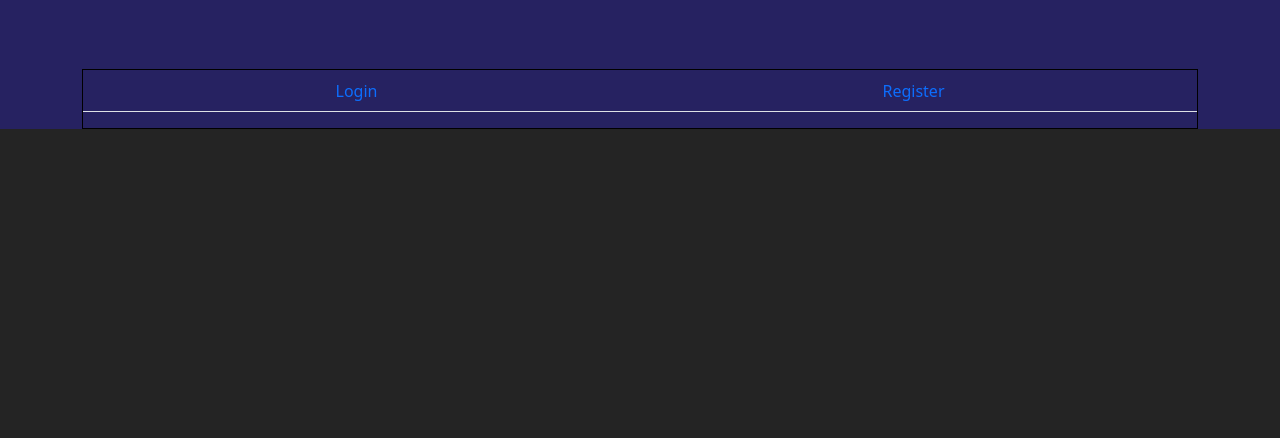
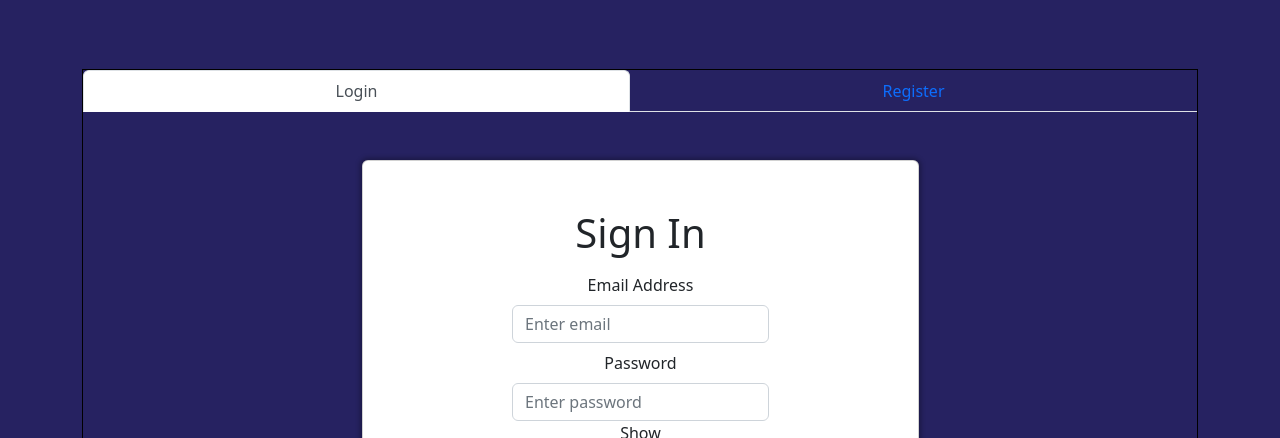
Before and after one commit to PiroAvni/Educational_App_-Client_React, a React (Vite) app in the folder educational_app/: page /login in a window 1280 px wide. Shown: the part 514-952 px from the top of the page. Before the commit the page ends 800 px from the top, so only its background shows below. Built offline with nearby package versions, Linux system fonts and the light colour scheme; no server answers.

Commit message:
add password options and toggle

```diff
--- /dev/null
+++ b/educational_app/src/components/InputBox/index.jsx
@@ -0,0 +1,27 @@
+import { useState } from 'react'
+import { Form } from 'react-bootstrap'
+
+const InputBox = ({ placeholder = null, value, onChange }) => {
+  const [showPassword, setShowPassword] = useState(true)
+
+  const handleShowPassword = () => {
+    setShowPassword((prev) => !prev)
+  }
+  return (
+    <>
+      <Form.Control
+        type={showPassword ? 'password' : 'text'}
+        placeholder={placeholder}
+        value={value}
+        onChange={onChange}
+      ></Form.Control>
+      {showPassword ? (
+        <span onClick={handleShowPassword}>Show</span>
+      ) : (
+        <span onClick={handleShowPassword}>Hide</span>
+      )}
+    </>
+  )
+}
+
+export default InputBox
--- a/educational_app/src/screens/LoginAndRegisterScreen/index.jsx
+++ b/educational_app/src/screens/LoginAndRegisterScreen/index.jsx
@@ -1,27 +1,34 @@
-import Tab from 'react-bootstrap/Tab';
-import Tabs from 'react-bootstrap/Tabs';
-import {LoginScreen,RegisterScreen} from '..';
+import { useState } from 'react'
+import Tab from 'react-bootstrap/Tab'
+import Tabs from 'react-bootstrap/Tabs'
+import { LoginScreen, RegisterScreen } from '..'
 import './style.css'
 
 function LoginAndRegisterScreen() {
+  const [active, setActive] = useState('login')
+
+  const activeTabHandler = (tab) => {
+    setActive(tab)
+  }
   return (
-    <div className="log-reg-container">
+    <div className='log-reg-container'>
       <Tabs
-      defaultActiveKey="profile"
-      id="fill-tab-example"
-      className="mb-3"
+        defaultActiveKey='profile'
+        id='fill-tab-example'
+        className='mb-3'
         fill
+        activeKey={active}
+        onSelect={activeTabHandler}
       >
-      <Tab className="login-tab" eventKey="login" title="Login">
+        <Tab className='login-tab' eventKey='login' title='Login'>
           <LoginScreen />
         </Tab>
-      <Tab className="registration-tab" eventKey="register" title="Register">
+        <Tab className='registration-tab' eventKey='register' title='Register'>
           <RegisterScreen />
         </Tab>
-
       </Tabs>
     </div>
-  );
+  )
 }
 
-export default LoginAndRegisterScreen;
+export default LoginAndRegisterScreen
--- a/educational_app/src/screens/LoginScreen/index.jsx
+++ b/educational_app/src/screens/LoginScreen/index.jsx
@@ -1,40 +1,41 @@
-import { useState, useEffect } from 'react';
-import { Link, useNavigate } from 'react-router-dom';
-import { Form, Button, Row, Col } from 'react-bootstrap';
-import FormContainer from '../../components/FormContainer/index';
-import { useDispatch, useSelector } from 'react-redux';
-import { useLoginMutation } from '../../slices/usersApiSlice/usersApiSlice';
-import { setCredentials } from '../../slices/authSlice/authSlice';
-import { toast } from 'react-toastify';
+import { useState, useEffect } from 'react'
+import { Link, useNavigate } from 'react-router-dom'
+import { Form, Button, Row, Col } from 'react-bootstrap'
+import FormContainer from '../../components/FormContainer/index'
+import { useDispatch, useSelector } from 'react-redux'
+import { useLoginMutation } from '../../slices/usersApiSlice/usersApiSlice'
+import { setCredentials } from '../../slices/authSlice/authSlice'
+import { toast } from 'react-toastify'
+import { InputBox } from '../../components'
 // import Loader from '../../components';
 
 const LoginScreen = () => {
-  const [email, setEmail] = useState('');
-  const [password, setPassword] = useState('');
+  const [email, setEmail] = useState('')
+  const [password, setPassword] = useState('')
 
-  const dispatch = useDispatch();
-  const navigate = useNavigate();
+  const dispatch = useDispatch()
+  const navigate = useNavigate()
 
-  const [login, { isLoading }] = useLoginMutation();
+  const [login, { isLoading }] = useLoginMutation()
 
-  const { userInfo } = useSelector((state) => state.auth);
+  const { userInfo } = useSelector((state) => state.auth)
 
   useEffect(() => {
     if (userInfo) {
-      navigate('/');
+      navigate('/')
     }
-  }, [navigate, userInfo]);
+  }, [navigate, userInfo])
 
   const submitHandler = async (e) => {
-    e.preventDefault();
+    e.preventDefault()
     try {
-      const res = await login({ email, password }).unwrap();
-      dispatch(setCredentials({ ...res }));
-      navigate('/');
+      const res = await login({ email, password }).unwrap()
+      dispatch(setCredentials({ ...res }))
+      navigate('/')
     } catch (err) {
-      toast.error(err?.data?.message || err.error);
+      toast.error(err?.data?.message || err.error)
     }
-  };
+  }
 
   return (
     <FormContainer>
@@ -53,12 +54,12 @@ const LoginScreen = () => {
 
         <Form.Group className='my-2' controlId='password'>
           <Form.Label>Password</Form.Label>
-          <Form.Control
-            type='password'
+          <InputBox
+            type='null'
             placeholder='Enter password'
             value={password}
             onChange={(e) => setPassword(e.target.value)}
-          ></Form.Control>
+          ></InputBox>
         </Form.Group>
 
         <Button
@@ -80,7 +81,7 @@ const LoginScreen = () => {
         </Col>
       </Row>
     </FormContainer>
-  );
-};
+  )
+}
 
-export default LoginScreen;
+export default LoginScreen
--- a/educational_app/src/screens/RegisterScreen/index.jsx
+++ b/educational_app/src/screens/RegisterScreen/index.jsx
@@ -1,46 +1,47 @@
-import { useState, useEffect } from 'react';
-import { Form, Button, Row, Col } from 'react-bootstrap';
-import {FormContainer, Loader} from '../../components';
-import { Link, useLocation, useNavigate } from 'react-router-dom';
-import { useDispatch, useSelector } from 'react-redux';
-import { useRegisterMutation } from '../../slices/usersApiSlice/usersApiSlice';
-import { setCredentials } from '../../slices/authSlice/authSlice';
-import { toast } from 'react-toastify';
+import { useState, useEffect } from 'react'
+import { Form, Button, Row, Col } from 'react-bootstrap'
+import { FormContainer, Loader } from '../../components'
+import { Link, useLocation, useNavigate } from 'react-router-dom'
+import { useDispatch, useSelector } from 'react-redux'
+import { useRegisterMutation } from '../../slices/usersApiSlice/usersApiSlice'
+import { setCredentials } from '../../slices/authSlice/authSlice'
+import { toast } from 'react-toastify'
+import { InputBox } from '../../components'
 
 const RegisterScreen = () => {
-  const [name, setName] = useState('');
-  const [email, setEmail] = useState('');
-  const [password, setPassword] = useState('');
-  const [confirmPassword, setConfirmPassword] = useState('');
+  const [name, setName] = useState('')
+  const [email, setEmail] = useState('')
+  const [password, setPassword] = useState('')
+  const [confirmPassword, setConfirmPassword] = useState('')
 
-  const dispatch = useDispatch();
-  const navigate = useNavigate();
+  const dispatch = useDispatch()
+  const navigate = useNavigate()
 
-  const [register, { isLoading }] = useRegisterMutation();
+  const [register, { isLoading }] = useRegisterMutation()
 
-  const { userInfo } = useSelector((state) => state.auth);
+  const { userInfo } = useSelector((state) => state.auth)
 
   useEffect(() => {
     if (userInfo) {
-      navigate('/');
+      navigate('/')
     }
-  }, [navigate, userInfo]);
+  }, [navigate, userInfo])
 
   const submitHandler = async (e) => {
-    e.preventDefault();
+    e.preventDefault()
 
     if (password !== confirmPassword) {
-      toast.error('Passwords do not match');
+      toast.error('Passwords do not match')
     } else {
       try {
-        const res = await register({ name, email, password }).unwrap();
-        dispatch(setCredentials({ ...res }));
-        navigate(redirect);
+        const res = await register({ name, email, password }).unwrap()
+        dispatch(setCredentials({ ...res }))
+        navigate(redirect)
       } catch (err) {
-        toast.error(err?.data?.message || err.error);
+        toast.error(err?.data?.message || err.error)
       }
     }
-  };
+  }
   return (
     <FormContainer>
       <h1>Register</h1>
@@ -67,21 +68,21 @@ const RegisterScreen = () => {
 
         <Form.Group className='my-2' controlId='password'>
           <Form.Label>Password</Form.Label>
-          <Form.Control
+          <InputBox
             type='password'
             placeholder='Enter password'
             value={password}
             onChange={(e) => setPassword(e.target.value)}
-          ></Form.Control>
+          ></InputBox>
         </Form.Group>
         <Form.Group className='my-2' controlId='confirmPassword'>
           <Form.Label>Confirm Password</Form.Label>
-          <Form.Control
+          <InputBox
             type='password'
             placeholder='Confirm password'
             value={confirmPassword}
             onChange={(e) => setConfirmPassword(e.target.value)}
-          ></Form.Control>
+          ></InputBox>
         </Form.Group>
 
         <Button type='submit' variant='primary' className='mt-3'>
@@ -97,7 +98,7 @@ const RegisterScreen = () => {
         </Col>
       </Row>
     </FormContainer>
-  );
-};
+  )
+}
 
-export default RegisterScreen;
+export default RegisterScreen
--- a/educational_app/src/slices/usersApiSlice/usersApiSlice.js
+++ b/educational_app/src/slices/usersApiSlice/usersApiSlice.js
@@ -1,5 +1,5 @@
-import { apiSlice } from '../apiSlice/apiSlice';
-const USERS_URL = 'http://localhost:5000/api/users';
+import { apiSlice } from '../apiSlice/apiSlice'
+const USERS_URL = 'http://localhost:3000/api/users'
 
 export const userApiSlice = apiSlice.injectEndpoints({
   endpoints: (builder) => ({
@@ -31,11 +31,11 @@ export const userApiSlice = apiSlice.injectEndpoints({
       }),
     }),
   }),
-});
+})
 
 export const {
   useLoginMutation,
   useLogoutMutation,
   useRegisterMutation,
   useUpdateUserMutation,
-} = userApiSlice;
+} = userApiSlice
```
Also changed, not shown: educational_app/src/App.jsx (+10 -10 lines), educational_app/src/components/index.js (+9 -8 lines), educational_app/src/screens/ProfileScreen/index.jsx (+36 -35 lines). Lines whose indentation alone changed are shown as unchanged.
